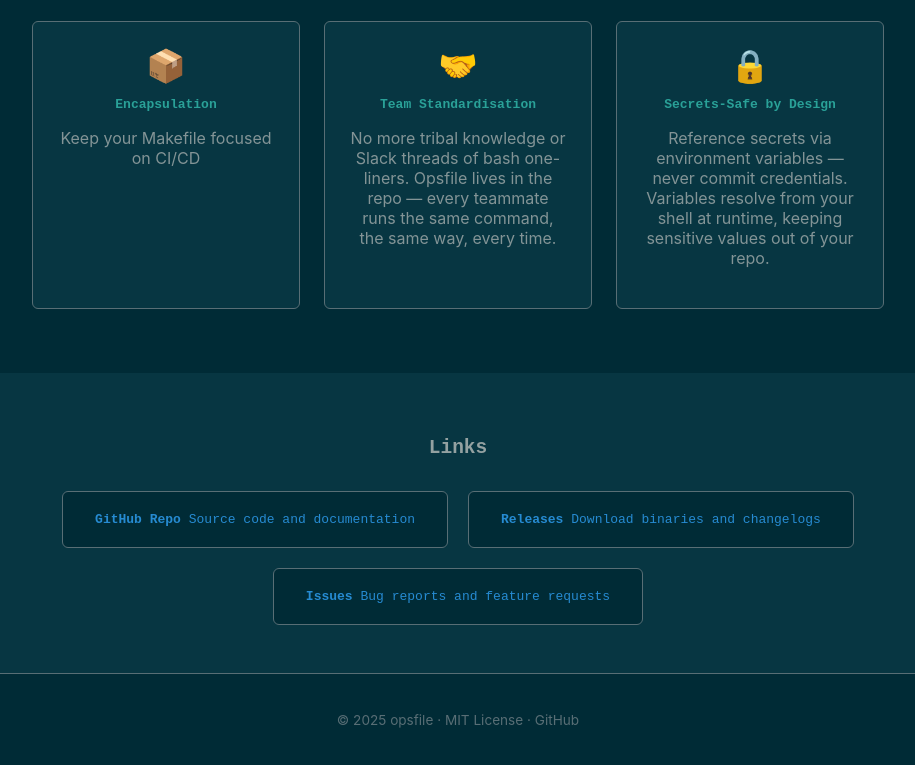
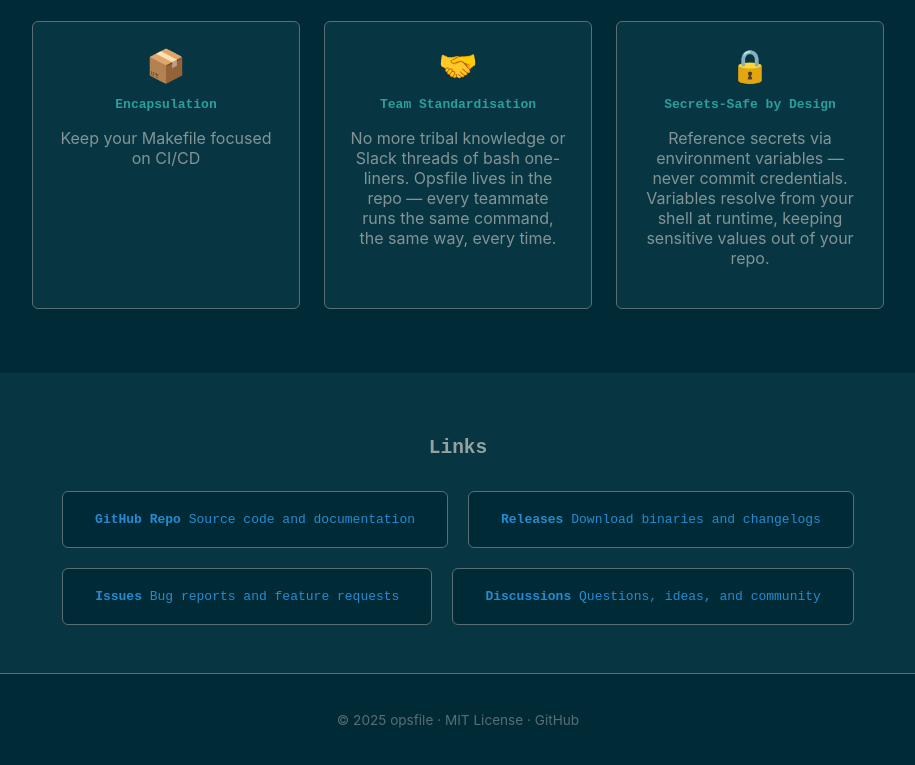
Before and after one commit to seanseannery/opsfile, a website: page docs/site/index.html in a window 1280 px wide. Shown: the part 2672-3437 px from the top of the page, without its empty margins (182-1097 px from the left). Drawn offline with Linux system fonts and the light colour scheme.

Commit message:
docs(site): add GitHub Discussions link to links section

```diff
--- a/docs/site/index.html
+++ b/docs/site/index.html
@@ -204,6 +204,10 @@ brew install seanseannery/opsfile/opsfile</code></pre>
           <strong>Issues</strong>
           <span>Bug reports and feature requests</span>
         </a>
+        <a href="https://github.com/seanseannery/opsfile/discussions" class="link-card">
+          <strong>Discussions</strong>
+          <span>Questions, ideas, and community</span>
+        </a>
       </div>
     </div>
   </section>
```
